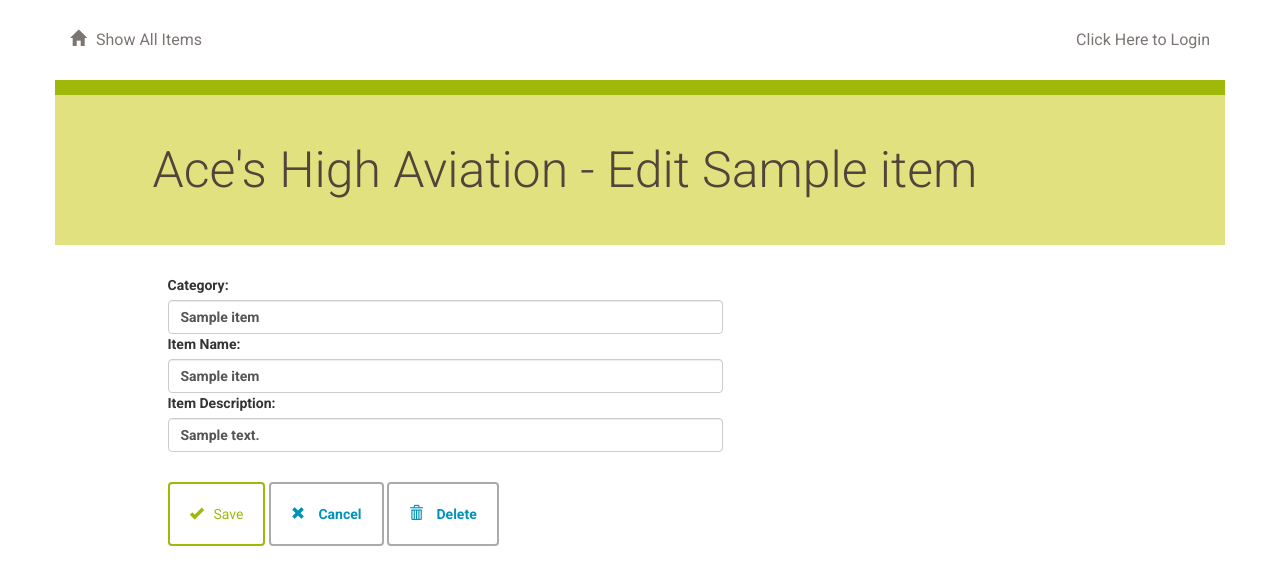
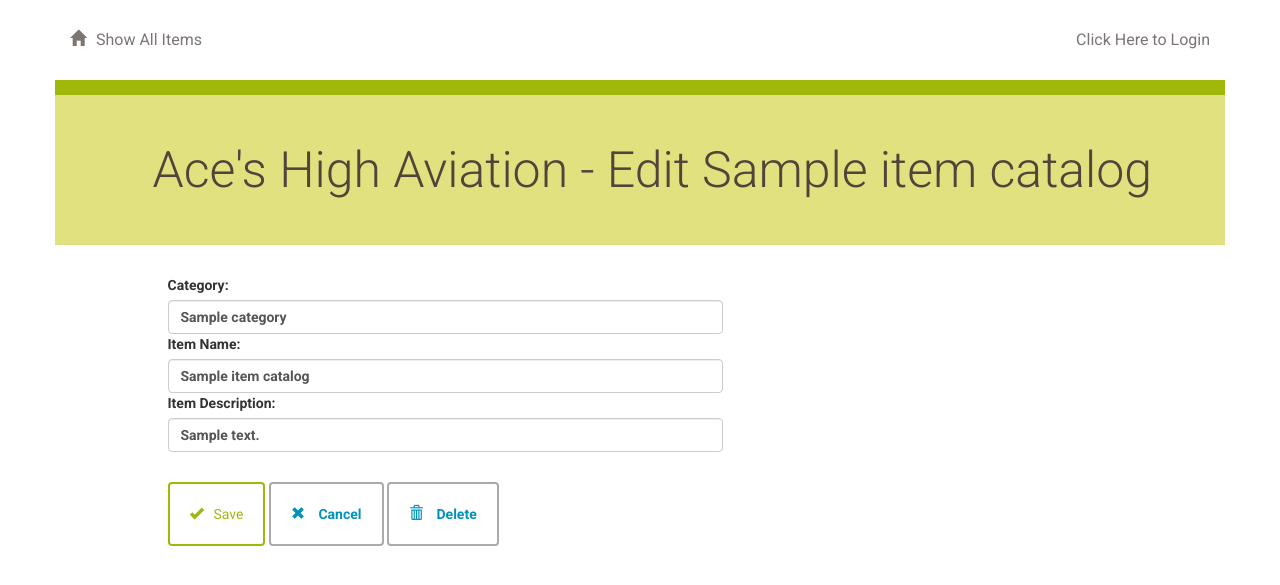
Before and after one commit to pbrandiezs/udacity-fullstack-project-item-catalog, a Flask app: template vagrant/catalog/templates/editItem.html in a window 1280 px wide. Shown: the top 585 px of the page. Run offline with Flask 2, Linux system fonts and the light colour scheme; the template is opened without the code that fills it: most values are stand-ins (such as "Sample title", 1, 10 or a date in 2020); some libraries are stand-ins or nearby versions.

Commit message:
feat: Added ability to edit item with category table

```diff
--- a/vagrant/catalog/application.py
+++ b/vagrant/catalog/application.py
@@ -235,20 +235,27 @@
     DBSession = sessionmaker(bind=engine)
     session = DBSession()
     editedItem = session.query(ItemCatalog).filter_by(id = id).one()
+    categoriesanditems = session.query(Category, ItemCatalog).filter(ItemCatalog.id == id).join(Category, Category.id==ItemCatalog.category_id).one()
     if 'username' not in login_session:
         # not logged in, display public items
         flash("Login required to edit!")
         return redirect(url_for('showItemCatalog'))
     if request.method == 'POST':
         if request.form['item_name'] and request.form['category_name'] and request.form['item_description']:
-            editedItem.category_name = request.form['category_name']
+            category_name = request.form['category_name']
+            NewCategory = Category(category_name = category_name)
+            try:
+                session.add(NewCategory)
+                session.commit()
+            except:
+                session.rollback()
             editedItem.item_name = request.form['item_name']
             editedItem.item_description = request.form['item_description']
             session.add(editedItem)
             session.commit()
             return redirect(url_for('showItemCatalog'))
     else:
-        return render_template('editItem.html', item = editedItem)
+        return render_template('editItem.html', categoriesanditems = categoriesanditems)
 
 
 # Delete an item
--- a/vagrant/catalog/templates/editItem.html
+++ b/vagrant/catalog/templates/editItem.html
@@ -6,7 +6,7 @@
 	</div>
 	<div class="row banner menu">
 		<div class="col-md-11 col-md-offset-1 padding-none">
-			<h1>Ace's High Aviation - Edit {{item.item_name}}</h1>
+			<h1>Ace's High Aviation - Edit {{categoriesanditems.ItemCatalog.item_name}}</h1>
 		</div>
 	</div>
 	<div class="row">
@@ -14,13 +14,13 @@
 			<form action="#" method = "post">
 				<div class="form-group">
 					<label for="Category">Category:</label>
-					<input type ="text" maxlength="50" class="form-control" name="category_name"value="{{ item.category_name }}">
+					<input type ="text" maxlength="50" class="form-control" name="category_name"value="{{ categoriesanditems.Category.category_name }}">
 
 					<label for="Item Name">Item Name:</label>
-					<input type ="text" maxlength="50" class="form-control" name="item_name" value="{{ item.item_name }}">
+					<input type ="text" maxlength="50" class="form-control" name="item_name" value="{{ categoriesanditems.ItemCatalog.item_name }}">
 
 					<label for="Item Description">Item Description:</label>
-					<input type ="text" class="form-control" maxlength="250" rows="3" name="item_description" value="{{ item.item_description }}">
+					<input type ="text" class="form-control" maxlength="250" rows="3" name="item_description" value="{{ categoriesanditems.ItemCatalog.item_description }}">
 
 					<div class="padding-bottom"></div>
 					<button type="submit" class="btn btn-default" id="submit" type="submit">
@@ -31,7 +31,7 @@
 						<span class="glyphicon glyphicon-remove" aria-hidden="true"></span> Cancel</button>
 					</a>
 					<button class="btn btn-default delete">
-							<a href = "{{url_for('deleteItem', id = item.id)}}">
+							<a href = "{{url_for('deleteItem', id = categoriesanditems.ItemCatalog.id)}}">
 							<span class="glyphicon glyphicon-trash" aria-hidden="true"></span> Delete</button>
 						</a>
 				</div>
```
